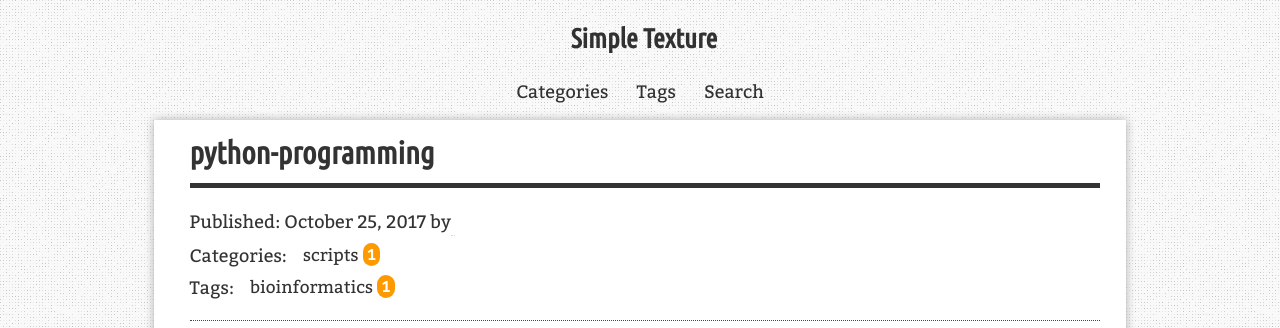
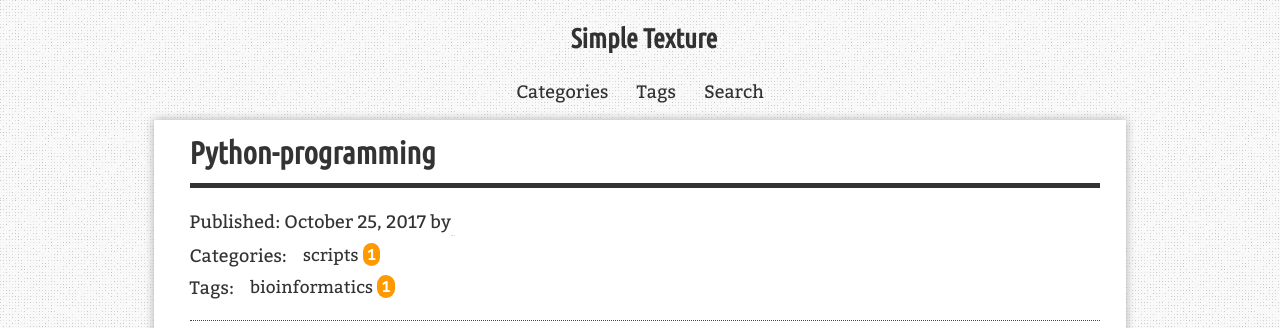
Before and after one commit to syx6/personal-blog, a Jekyll site: the page built from _posts/2017-10-25-python-programming.md, in a window 1280 px wide. Shown: the top 328 px of the page. Built offline with Jekyll 4.4.1, drawn with Linux system fonts in a browser that asks for light colours; nearby versions of some CDN libraries; our own code applies the rules of GitHub Pages for plain Markdown files; comment, search, counter and statistics services are not loaded.

```diff
--- a/_posts/2017-10-25-python-programming.md
+++ b/_posts/2017-10-25-python-programming.md
@@ -1,8 +1,8 @@
 ---
-title: "python-programming"
-description: "daily bioinformatics scripts"
-categories: "scripts"
-tags: "bioinformatics"
+title: "Python-programming"
+description: "Daily bioinformatics scripts"
+categories: "Scripts"
+tags: "Bioinformatics"
 categories: [scripts]
 tags: [bioinformatics]
 redirect_from:
```
